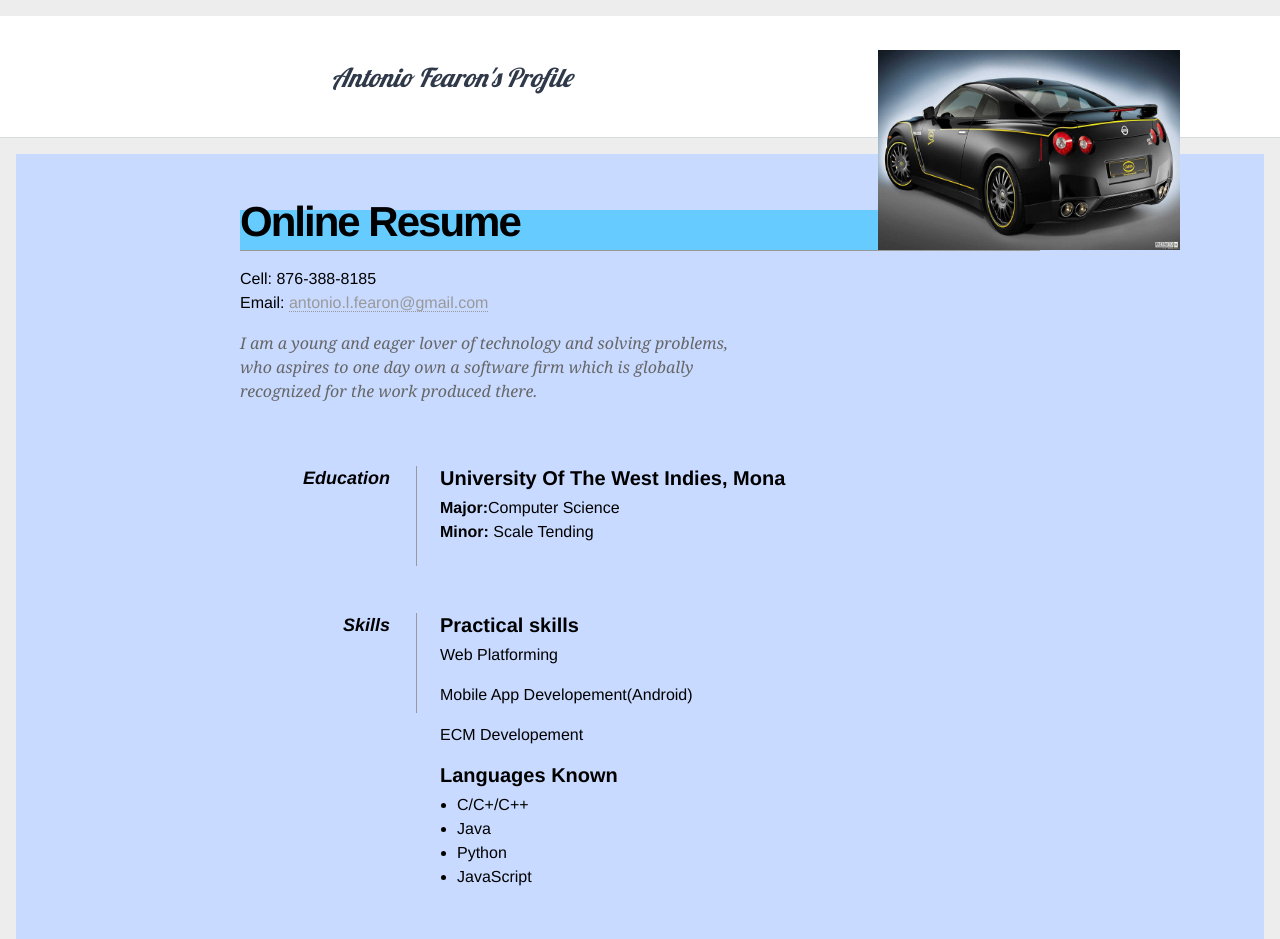
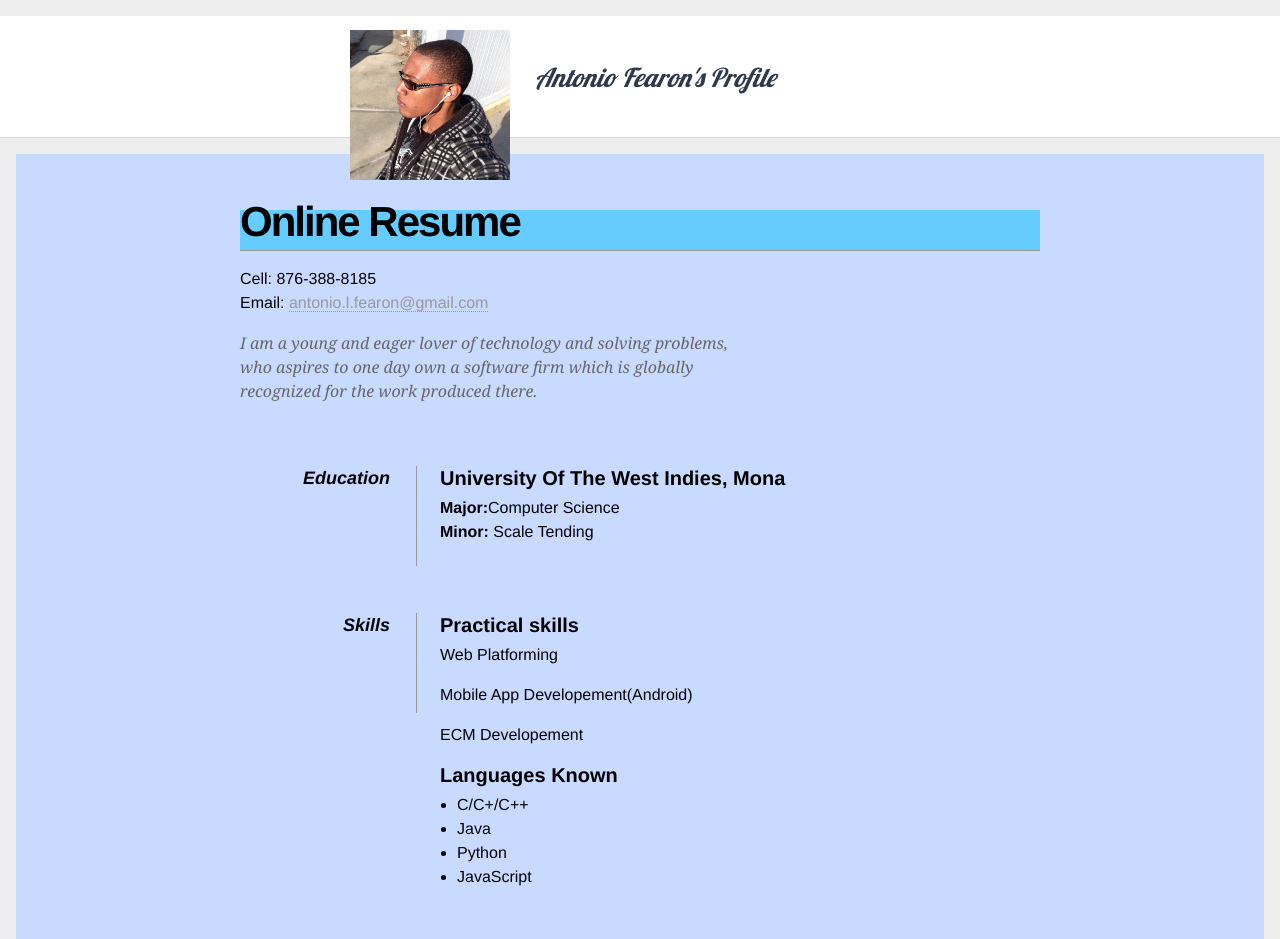
Before and after one commit to A-L-Fearon/A-L-Fearon.github.io, a plain HTML site: page index.html in a window 1280 px wide. Shown: the top 939 px of the page. Drawn offline with Linux system fonts and the light colour scheme.

Commit message:
profile pic fix

```diff
--- a/index.html
+++ b/index.html
@@ -8,7 +8,7 @@
         <link href="http://fonts.googleapis.com/css?family=Lato:400,100italic,100,300italic,300,400italic,700,700italic,900,900italic" rel="stylesheet" type="text/css">
     </head>
     <body>
-     <img src="./pic.jpg" alt="Profile Pic" id="pic" height="200" width="302">
+     <img src="./ProfilePhotos.jpg" alt="Profile Pic" id="pic" height="150" width="160">
 
         <div id="head">
             <div class="logo-container">
@@ -21,7 +21,6 @@
 
         <div>
 
-            <!-- Microformats! -->
 
             <h1>Online Resume</h1>
 
--- a/profile.css
+++ b/profile.css
@@ -72,7 +72,9 @@ body { font: 16px Helvetica, Sans-Serif; line-height: 24px;  background-color: #
 
 #info-line { width: 800px; margin: 40px auto 60px; }
 
-#pic { float: right; margin: 50px 100px 50px 5px; }
+#pic {position: absolute; left: 350px; top: 30px; margin: 0 0}
+
+/*#pic { float: right; margin: 50px 100px 50px 5px; }*/
 
 h1 { margin: 0 0 16px 0; padding: 0 0 16px 0; font-size: 42px; font-weight: bold; letter-spacing: -2px; border-bottom: 1px solid #999; background-color: #66CCFF;}
 
```
Also changed, not shown: ProfilePhotos.jpg (added), 1 other file.
